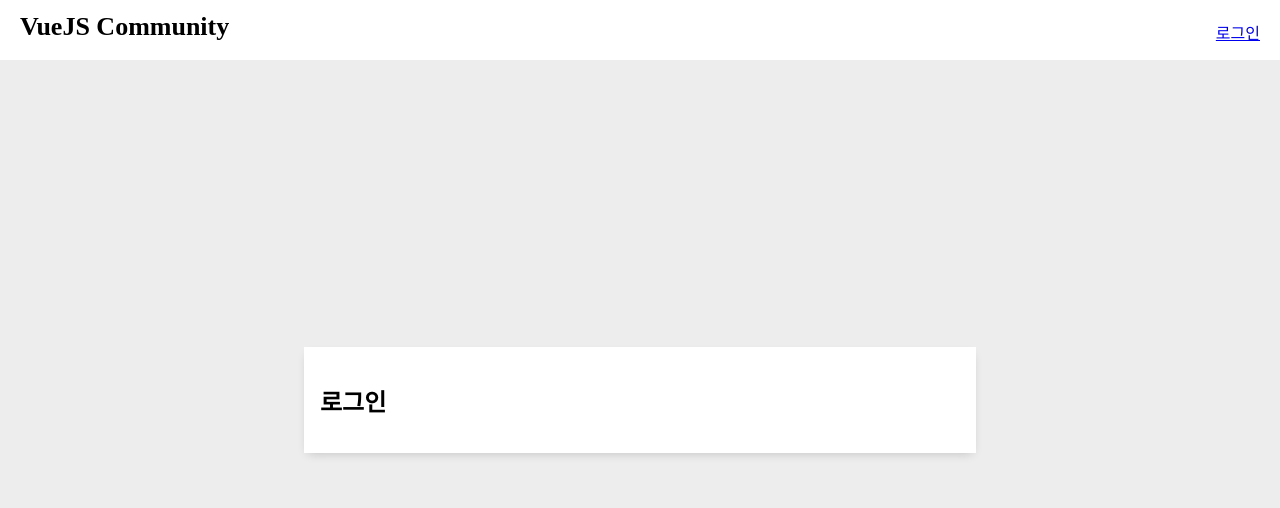
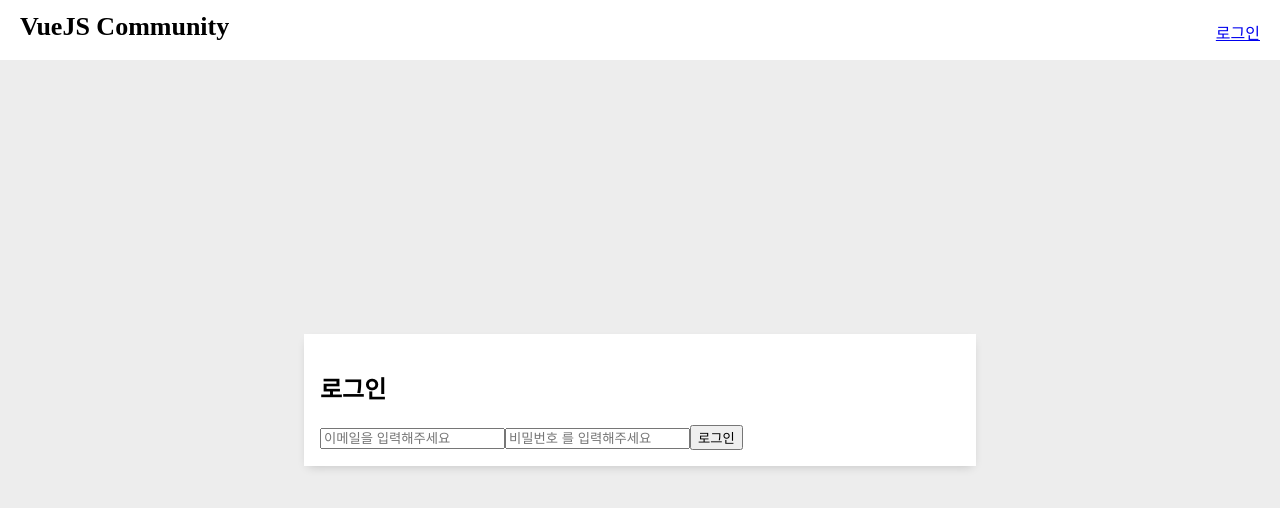
Before and after one commit to dungsil/lsware-frontend-study, a Vue app in the folder community/: page /auth/login in a window 1280 px wide. Shown: the top 508 px of the page. Built offline with nearby package versions, Linux system fonts and the light colour scheme.

Commit message:
community: 로그인폼추가

```diff
--- a/community/src/App.vue
+++ b/community/src/App.vue
@@ -1,7 +1,6 @@
 <template>
   <div id="app">
     <router-view name="header" />
-
     <div class="content">
       <div class="card">
         <router-view />
--- a/community/src/pages/auth/Login.vue
+++ b/community/src/pages/auth/Login.vue
@@ -1,11 +1,34 @@
 <template>
     <div id="login">
       <h2>로그인</h2>
+
+      <form @submit.prevent="onLogin">
+        <label for="email">
+          <input id="email" type="text" v-model="email" placeholder="이메일을 입력해주세요" />
+        </label>
+        <label for="password">
+          <input id="password" type="password" v-model="password" placeholder="비밀번호 를 입력해주세요" />
+        </label>
+
+        <input type="submit" value="로그인">
+      </form>
     </div>
 </template>
 
 <script>
 export default {
-  name: 'Login'
+  name: 'Login',
+  data () {
+    return {
+      email: '',
+      password: ''
+    }
+  },
+  methods: {
+    onLogin () {
+      const { email, password } = this
+      console.log(email, password)
+    }
+  }
 }
 </script>
```
